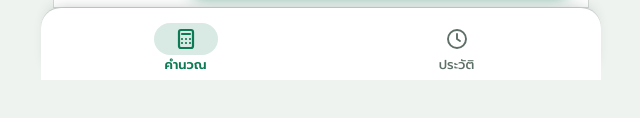
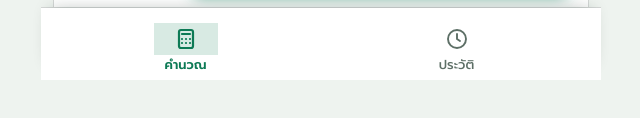
Before and after one commit to mktkvr/Weigh-Check, a plain HTML site: page index.html in a window 1280 px wide. Shown: the part 720-838 px from the top of the page, 319-959 px from the left. Drawn offline with Linux system fonts and the light colour scheme.

Commit message:
Update index.html

```diff
--- a/index.html
+++ b/index.html
@@ -999,6 +999,8 @@ body.modal-open{position:fixed;left:0;right:0;width:100%;overflow:hidden}
 #pad .keys .mic #micTx{display:none}
 #pad .keys .mic.on{color:#fff}
 #pad .keys .mic.on::before{background:#d92d20;box-shadow:0 2px 8px rgba(217,45,32,.35);animation:micpulse 1.3s ease-out infinite}
+/* แถบเมนูล่าง (คำนวณ / ประวัติ): ไม่มีขอบโค้ง */
+header.top,.top .seg,.top .seg .tab,.top .seg .tab svg,.top .seg .tab i{border-radius:0!important}
 </style>
 </head>
 <body class="oncalc">
```
